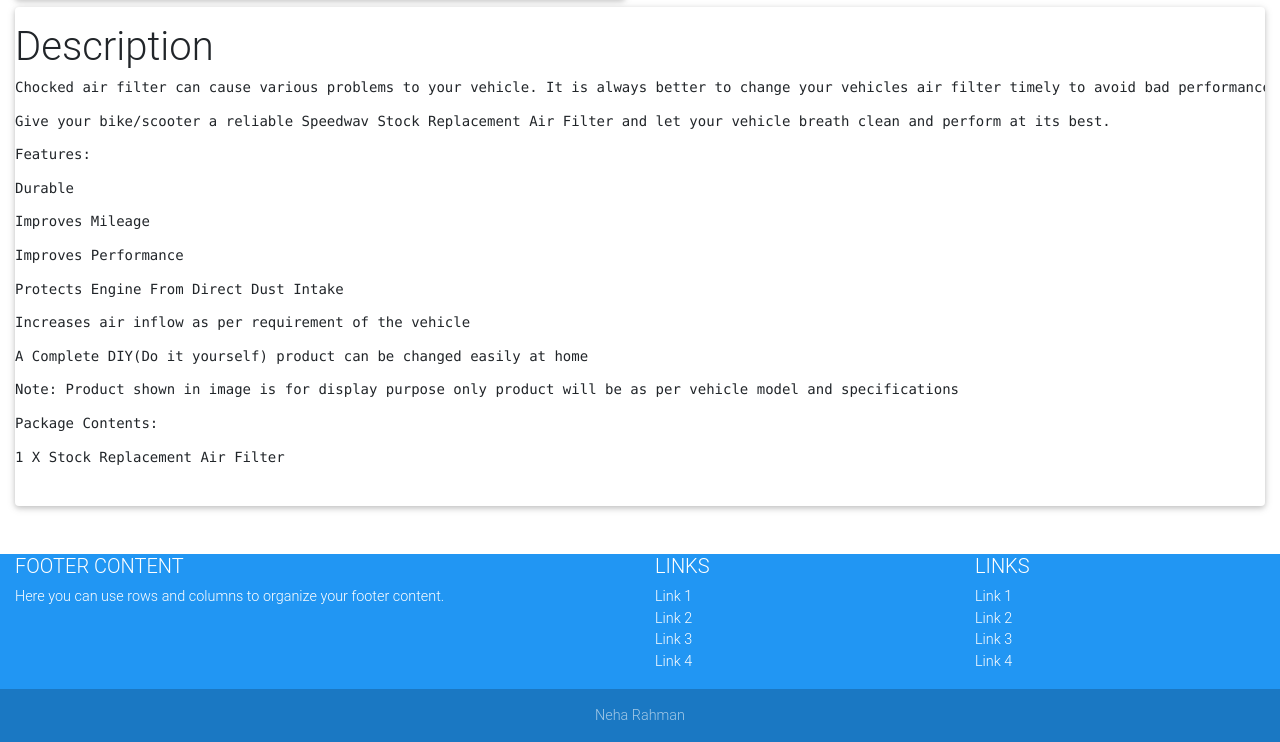
After one commit to neharahman/int301, a PHP site: page /neha_ca/product.php?id=1 in a window 1280 px wide. The commit adds this page. Shown: the part 473-1215 px from the top of the page. Run offline with PHP 8.4, Linux system fonts and the light colour scheme; a user stored in the database is signed in; data comes from the database, SQL or seed files in the repository; some libraries are stand-ins or nearby versions.

Commit message:
final commit

```diff
--- a/config.php
+++ b/config.php
@@ -1,4 +1,5 @@
 <?php
+error_reporting(0);
 $servername ='localhost';
 $database = 'vehicle';
 $password = '';
@@ -7,7 +8,7 @@ $username='root';
 $conn = mysqli_connect($servername,$username,$password,$database);
 if($conn)
 {
-    echo 'connected';
+    // echo 'connected';
 }
 else
 {
--- /dev/null
+++ b/footer.php
@@ -0,0 +1,77 @@
+<?php
+echo '<footer class="page-footer font-small blue mt-5">
+
+
+        <div class="container-fluid text-center text-md-left">
+
+
+            <div class="row">
+
+
+            <div class="col-md-6 mt-md-0 mt-3">
+
+
+                <h5 class="text-uppercase">Footer Content</h5>
+                <p>Here you can use rows and columns to organize your footer content.</p>
+
+            </div>
+
+            <hr class="clearfix w-100 d-md-none pb-3">
+
+
+            <div class="col-md-3 mb-md-0 mb-3">
+
+
+                <h5 class="text-uppercase">Links</h5>
+
+                <ul class="list-unstyled">
+                <li>
+                    <a href="#!">Link 1</a>
+                </li>
+                <li>
+                    <a href="#!">Link 2</a>
+                </li>
+                <li>
+                    <a href="#!">Link 3</a>
+                </li>
+                <li>
+                    <a href="#!">Link 4</a>
+                </li>
+                </ul>
+
+            </div>
+
+            <div class="col-md-3 mb-md-0 mb-3">
+
+
+                <h5 class="text-uppercase">Links</h5>
+
+                <ul class="list-unstyled">
+                <li>
+                    <a href="#!">Link 1</a>
+                </li>
+                <li>
+                    <a href="#!">Link 2</a>
+                </li>
+                <li>
+                    <a href="#!">Link 3</a>
+                </li>
+                <li>
+                    <a href="#!">Link 4</a>
+                </li>
+                </ul>
+
+            </div>
+
+
+            </div>
+
+
+        </div>
+
+        <div class="footer-copyright text-center py-3">Neha Rahman
+        </div>
+
+
+    </footer>';
+?>
--- /dev/null
+++ b/header.php
@@ -0,0 +1,24 @@
+<?php
+echo '<meta charset="utf-8">
+<meta name="viewport" content="width=device-width, initial-scale=1">
+<link rel="stylesheet" href="style.css">
+<script src="https://ajax.googleapis.com/ajax/libs/jquery/3.4.1/jquery.min.js"></script>
+<script src="https://maxcdn.bootstrapcdn.com/bootstrap/3.4.1/js/bootstrap.min.js"></script>
+
+<!-- Font Awesome -->
+  <link rel="stylesheet" href="https://use.fontawesome.com/releases/v5.8.2/css/all.css">
+  <!-- Google Fonts -->
+  <link rel="stylesheet" href="https://fonts.googleapis.com/css?family=Poppins:300,400,500,700&display=swap">
+  <!-- Bootstrap core CSS -->
+  <link href="https://cdnjs.cloudflare.com/ajax/libs/twitter-bootstrap/4.4.1/css/bootstrap.min.css" rel="stylesheet">
+  <!-- Material Design Bootstrap -->
+  <link href="https://cdnjs.cloudflare.com/ajax/libs/mdbootstrap/4.15.0/css/mdb.min.css" rel="stylesheet">
+  <!-- JQuery -->
+  <script type="text/javascript" src="https://cdnjs.cloudflare.com/ajax/libs/jquery/3.4.1/jquery.min.js"></script>
+  <!-- Bootstrap tooltips -->
+  <script type="text/javascript" src="https://cdnjs.cloudflare.com/ajax/libs/popper.js/1.14.4/umd/popper.min.js"></script>
+  <!-- Bootstrap core JavaScript -->
+  <script type="text/javascript" src="https://cdnjs.cloudflare.com/ajax/libs/twitter-bootstrap/4.4.1/js/bootstrap.min.js"></script>
+  <!-- MDB core JavaScript -->
+  <script type="text/javascript" src="https://cdnjs.cloudflare.com/ajax/libs/mdbootstrap/4.15.0/js/mdb.min.js"></script>';
+?>
--- a/login.php
+++ b/login.php
@@ -16,7 +16,7 @@ if(mysqli_num_rows($result1) > 0)
   while($row = mysqli_fetch_assoc($result1))
   {
     echo $row['id'];
-    $_SESSION['id'] = $row['id'];
+    $_SESSION['user_id'] = $row['id'];
 
 
     echo "<script>
--- /dev/null
+++ b/navbar.php
@@ -0,0 +1,37 @@
+<nav class="navbar navbar-expand-lg navbar-dark primary-color">
+    <a class="navbar-brand" href="#">Bikera</a>
+    <button class="navbar-toggler" type="button" data-toggle="collapse" data-target="#basicExampleNav"
+        aria-controls="basicExampleNav" aria-expanded="false" aria-label="Toggle navigation">
+        <span class="navbar-toggler-icon"></span>
+    </button>
+    <div class="collapse navbar-collapse" id="basicExampleNav">
+        <ul class="navbar-nav ml-auto">
+        <li class="nav-item active">
+            <a class="nav-link" href="home.php">Home &nbsp;
+            <span class="sr-only">(current)</span>
+            </a>
+        </li>
+        <?php
+        if($_SESSION['user_id'])
+        {
+            echo '<li class="nav-item">
+            <a class="nav-link" href="wishlist.php">Wishlist&nbsp;</a>
+            </li>
+            <li class="nav-item">
+                <a class="nav-link" href="logout.php">Log out</a>
+            </li>';
+        }
+        else
+        {
+            echo '<li class="nav-item">
+            <a class="nav-link" href="login1.php">Login</a>
+            </li>
+            <li class="nav-item">
+                <a class="nav-link" href="signup1.php">SignUp</a>
+            </li>';
+
+        }
+        ?>
+
+    </div>
+</nav>
--- /dev/null
+++ b/product.php
@@ -0,0 +1,80 @@
+<?php
+session_start();
+include('config.php');
+$id = $_GET['id'];
+
+
+
+
+$url= $_SERVER['REQUEST_URI'];
+
+?>
+
+<html>
+    <head>
+        <?php include('header.php'); ?>
+    </head>
+    <body>
+        <?php include('navbar.php');?>
+
+        <?php
+
+            $sql1 = "select * from product where id = $id";
+            $result1 = mysqli_query($conn,$sql1);
+            while($row1 = mysqli_fetch_assoc($result1))
+            {
+        ?>
+        <div class="container-fluid">
+		<div class="row mt-3">
+			<div class="col-sm-6">
+				<div class="card ">
+                    <img class="img_card" src="<?php echo $row1['image1'];?>" >
+				</div>
+			</div>
+			<div class="col-sm-5 pt-3">
+				<h3><?php echo $row1['name'];?></h3>
+				<h2 class="text-danger"><s><?php echo $row1['mrp'];?></s>&nbsp;&nbsp;<?php echo $row1['new_price'];?></h2>
+				<h5>Brand : <?php echo $row1['brand'];?></h5>
+                <h6>Avavbility: <?php echo $row1['availability'];?></h6>
+                <?php
+                $sql2 = "select * from wishlist where product_id = $id";
+                $result2 = mysqli_query($conn,$sql2);
+                if(mysqli_num_rows($result2)>0)
+                {
+                    echo '<button type="button" style="width:150px; background: blue;border:none !important;height: 40px;box-shadow: 2px 2px 5px 0.5px rgba(0,0,0,0.5);color:#fff;"><a style="color:#fff;" href="wishlist.php">view wishlist</a></button>';
+                }
+                else
+                {
+                    echo '<form action="add_wish.php" method="get">
+                        <input type="hidden" name="user_id" value="'.$_SESSION["user_id"].'">
+                        <input type="hidden" name="prod_id" value="'.$id.'">
+                        <input type="hidden" name="url" value="'.$url.'">
+                        <button type="submit" style="width:150px; background: blue;border:none !important;height: 40px;box-shadow: 2px 2px 5px 0.5px rgba(0,0,0,0.5);color:#fff;">Add to wishlist</button>
+                    </form>';
+
+                }
+                ?>
+
+
+				<button type="button" style="background: teal;border:none !important;height: 40px;box-shadow: 2px 2px 5px 0.5px rgba(0,0,0,0.5);color:#fff;"><a style="color:#fff;" href="https://wa.me/919501723345?text=I%20am%20intrested%20in%20this%20product%20%27localhost/neha_ca/product/php?id=<?php echo $id;?>">Enquire from whatsapp</a></button>
+
+            </div>
+            <div class="col-sm-12 ">
+                <div class="card mt-2 pt-3">
+                    <h1>Description</h1>
+                    <h6><pre><?php echo $row1['description'];?></pre></h6>
+                </div>
+
+            </div>
+
+        </div>
+        <?php
+            }
+        ?>
+
+	</div>
+        <?php include('footer.php');?>
+
+    </body>
+
+</html>
--- /dev/null
+++ b/style.css
@@ -0,0 +1,39 @@
+@import url('https://fonts.googleapis.com/css2?family=Tangerine&display=swap');
+body {
+        font-family: 'Tangerine', serif;
+        font-size: 48px;
+}
+.abc
+{
+	background:url('car2.jpg');
+	background-repeat: no-repeat;
+	background-size: cover;
+	background-position: center;
+
+	color:#fff;
+}
+.categ
+{
+
+	width:100%;
+
+}
+.img_card
+{
+	width:100%;
+	height:50vh;
+}
+
+.card-body
+{
+	background: url('car2.jpg');
+	height: 15vh;
+	background-repeat: no-repeat;
+	background-size: cover;
+	background-position: center;
+}
+.wish_card
+{
+	background-image: url('car2.jpg');
+	height: 45vh;
+}
```
Also changed, not shown: add_wish.php (added, +19 -0 lines), cat.php (added, +93 -0 lines), home.php (+63 -63 lines), login1.php (added, +43 -0 lines), logout.php (added, +7 -0 lines), products.php (deleted, +0 -35 lines), signup1.php (added, +45 -0 lines), wishlist.php (+38 -22 lines), bike.jpeg (added), car2.jpg (added).
